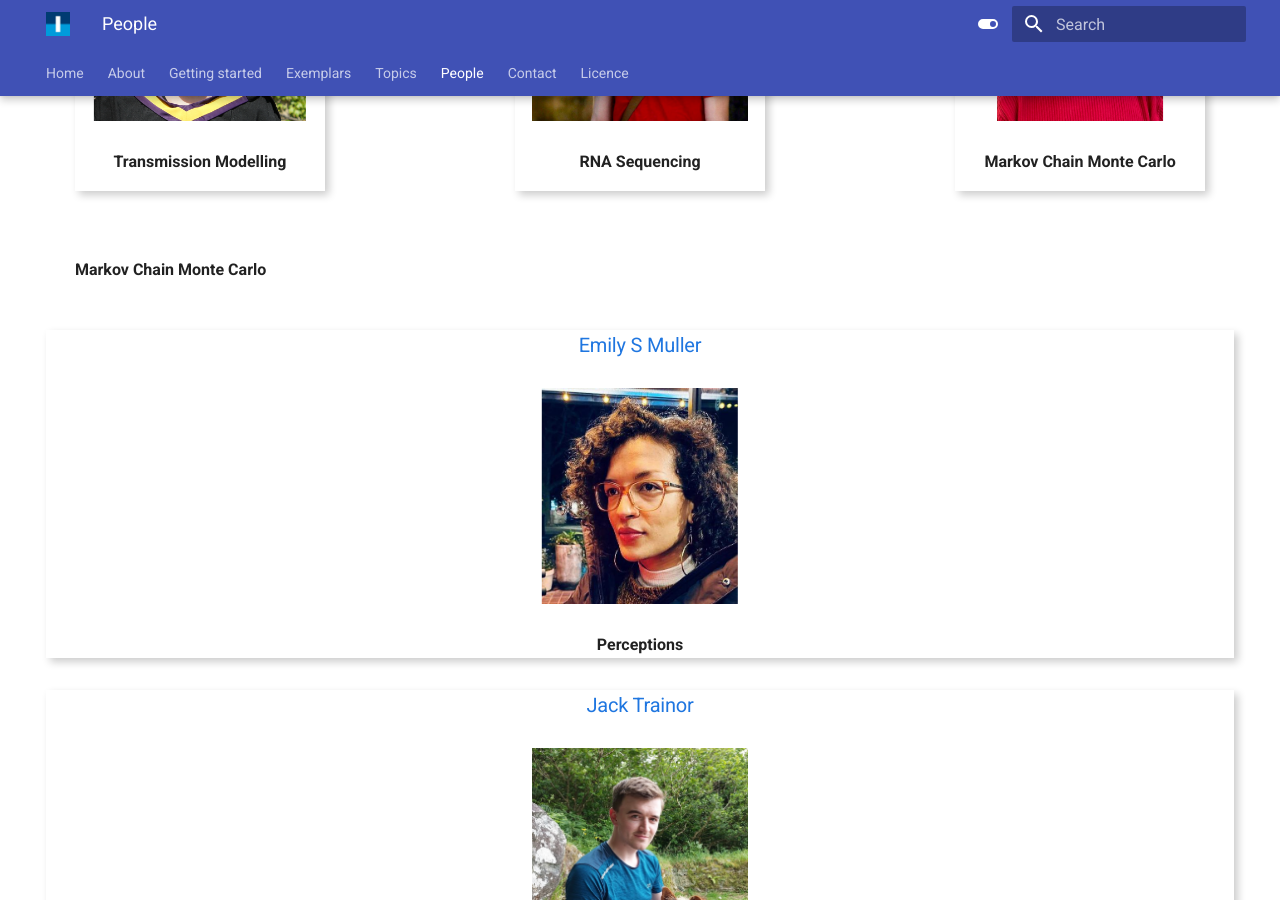
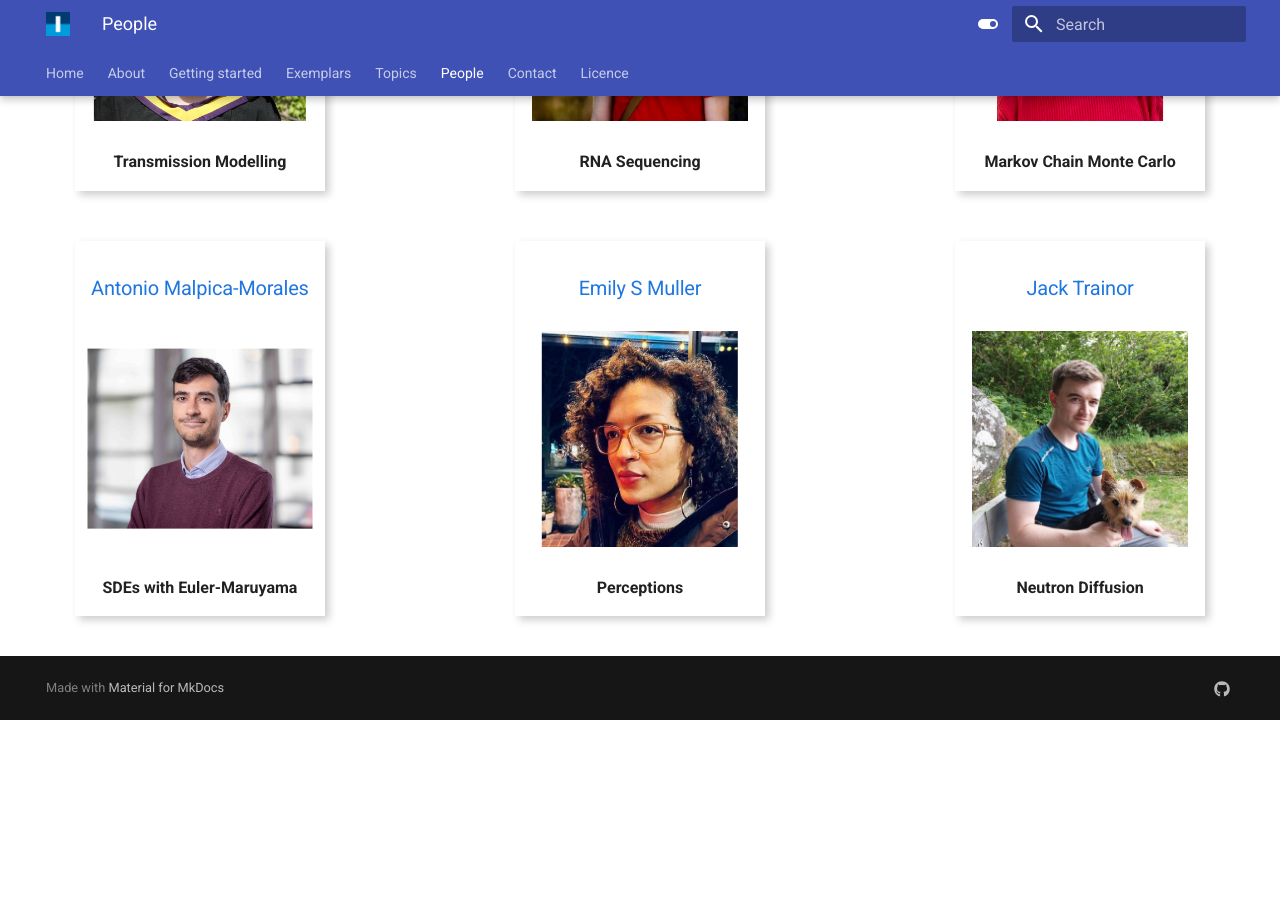
Before and after one commit to ImperialCollegeLondon/ReCoDE-home, an MkDocs documentation site: the page built from docs/people.md, in a window 1280 px wide and 900 px high, scrolled down 469 px. Built offline with MkDocs 1.6.1 and Material for MkDocs 9.7.7, drawn with Linux system fonts in a browser that asks for light colours; after the commit the page ends 1189 px from its top, so only the background shows below that.

Commit message:
feat: add antonio to authors

```diff
--- a/docs/people.md
+++ b/docs/people.md
@@ -38,8 +38,14 @@ search:
             </div>
             <p><strong>Markov Chain Monte Carlo</strong></p>
         </div>
-                <p><strong>Markov Chain Monte Carlo</strong></p>
+        <div class="card_people">
+        <h3>
+        <a href = "mailto: a.malpica-morales21@imperial.ac.uk">Antonio Malpica-Morales</a>
+        </h3>
+            <div class="container_people">
+                <img src="../assets/img/authors/amalpica-morales.jpg" alt="Antonio Malpica-Morales">
             </div>
+            <p><strong>SDEs with Euler-Maruyama</strong></p>
         </div>
         <div class="card_people">
             <h3>
```
Also changed, not shown: docs/assets/img/authors/amalpica-morales.jpg (added).
